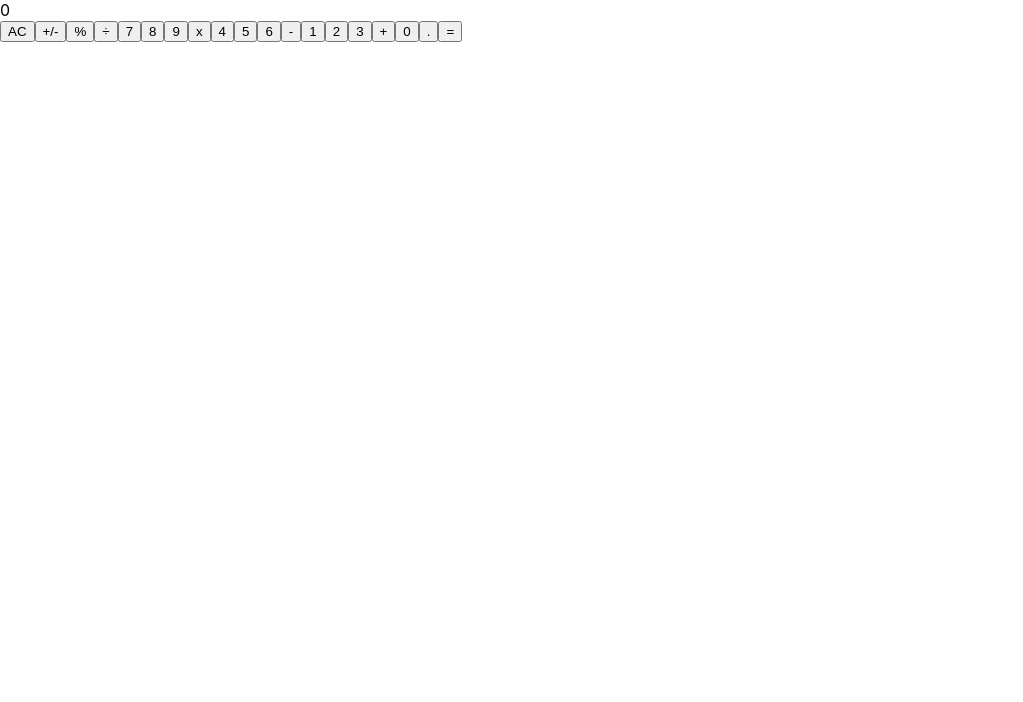
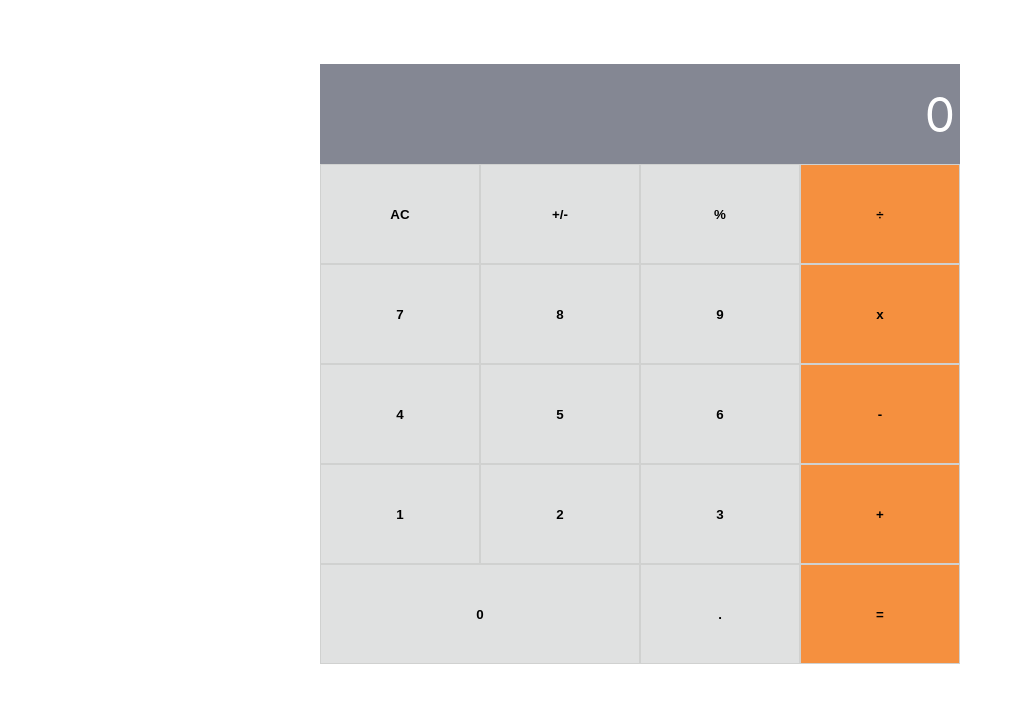
Before and after one commit to CesarHerr/math_magicians_v2, a React (Create React App) app: page / in a window 1280 px wide. Shown: the top 702 px of the page, without its empty margins (0-1023 px from the left). Built offline with nearby package versions, Linux system fonts and the light colour scheme.

Commit message:
Add styles to the project

```diff
--- a/src/App.css
+++ b/src/App.css
@@ -1,39 +1,47 @@
-.App {
-  text-align: center;
+.calculatorContainer {
+  width: 40em;
+  min-width: 300px;
+  margin-top: 4rem;
 }
 
-.App-logo {
-  height: 40vmin;
-  pointer-events: none;
+body {
+  display: grid;
+  place-items: center;
 }
 
-@media (prefers-reduced-motion: no-preference) {
-  .App-logo {
-    animation: App-logo-spin infinite 20s linear;
-  }
+.display {
+  height: 100px;
+  padding-right: 5px;
+  display: flex;
+  flex-direction: row-reverse;
+  justify-content: flex-start;
+  align-items: center;
+  background-color: #848793;
+  color: #fff;
+  font-size: 3rem;
 }
 
-.App-header {
-  background-color: #282c34;
-  min-height: 100vh;
-  display: flex;
-  flex-direction: column;
-  align-items: center;
-  justify-content: center;
-  font-size: calc(10px + 2vmin);
-  color: white;
+.buttons {
+  display: grid;
+  grid-template-columns: repeat(4, 1fr);
 }
 
-.App-link {
-  color: #61dafb;
+.btn {
+  font-weight: bolder;
+  height: 100px;
+  background-color: #e0e1e1;
+  border: 1px solid rgb(208, 209, 208);
+  cursor: pointer;
 }
 
-@keyframes App-logo-spin {
-  from {
-    transform: rotate(0deg);
-  }
+.orange {
+  background-color: #f5903f;
+}
 
-  to {
-    transform: rotate(360deg);
-  }
+.zero {
+  grid-area: 5 / 1 / 5 / 3;
 }
+
+.btn:active {
+  background-color: #c1c4c4;
+}
--- a/src/components/Calculator.js
+++ b/src/components/Calculator.js
@@ -38,6 +38,8 @@ function Calculator() {
     let btnClass = 'btn';
     if (name === '÷' || name === 'x' || name === '-' || name === '+' || name === '=') {
       btnClass = 'btn orange';
+    } else if (name === 0) {
+      btnClass = 'btn zero';
     }
     return btnClass;
   };
--- a/src/index.css
+++ b/src/index.css
@@ -1,5 +1,7 @@
 body {
   margin: 0;
+  padding: 0;
+  box-sizing: border-box;
   font-family:
     -apple-system,
     BlinkMacSystemFont,
```
